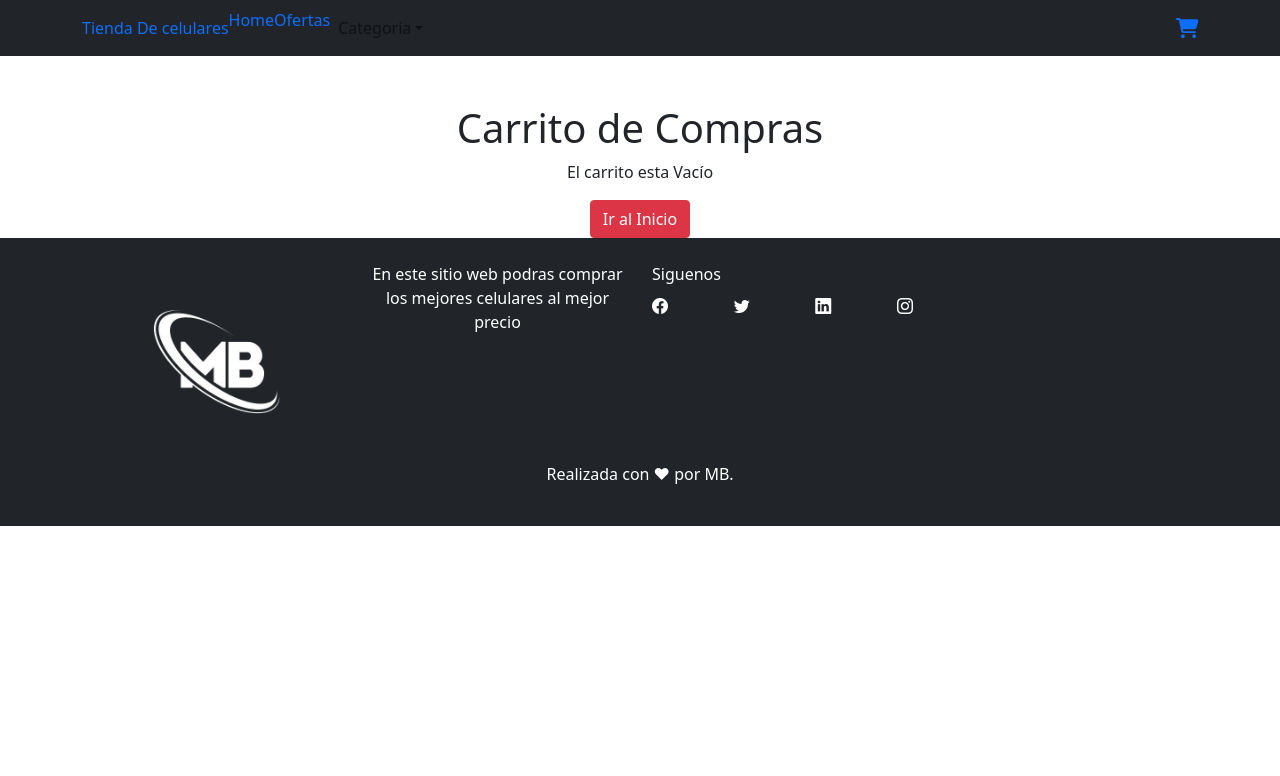
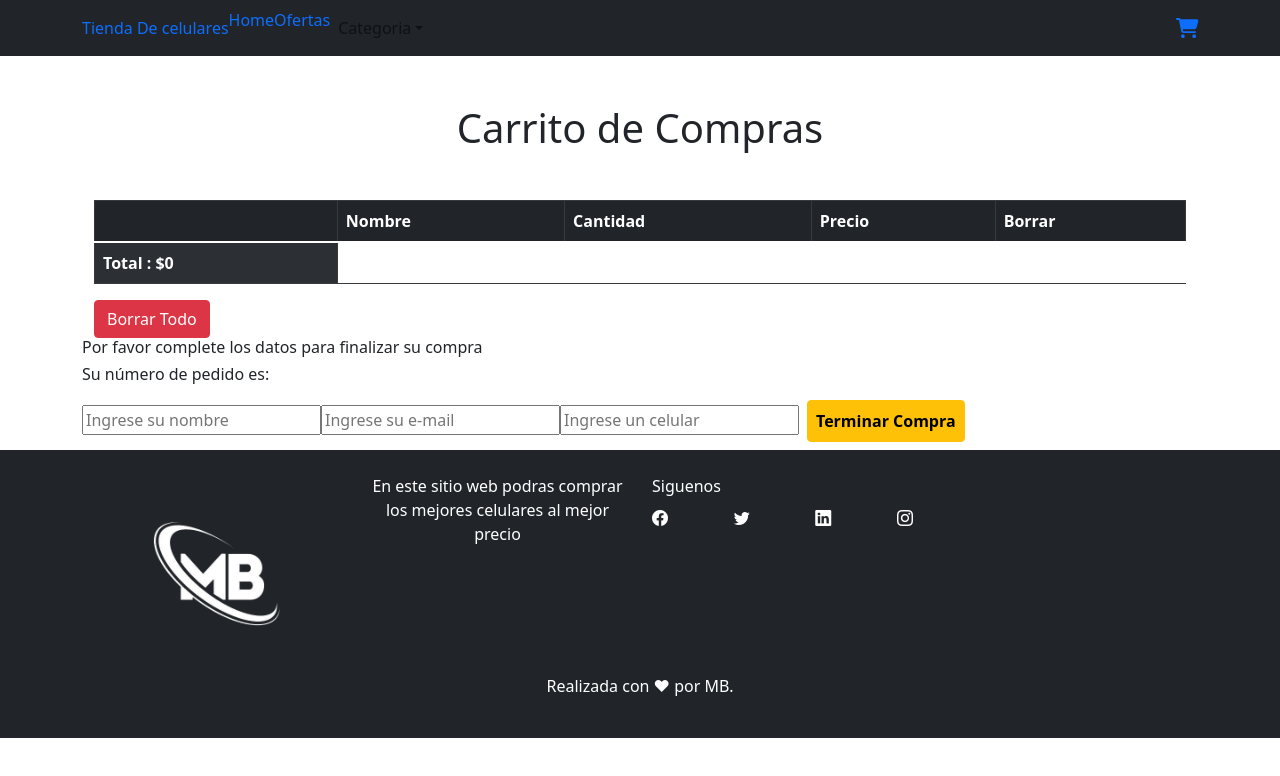
Before and after one commit to matibritez/Tienda, a React (Create React App) app: page /cart in a window 1280 px wide. Shown: the top 776 px of the page. Built offline with nearby package versions, Linux system fonts and the light colour scheme; the HTML template or start-up script is replaced by a standard one.

Commit message:
Item Collection 2

```diff
--- a/src/components/CarTable/CarTable.jsx
+++ b/src/components/CarTable/CarTable.jsx
@@ -10,7 +10,7 @@ const CartTable = ({producto}) => {
                             <td>{producto.producto.nombre}</td>
                             <td>{producto.quantity}</td>
                             <td>${producto.producto.price * producto.quantity}</td>
-                            <td><Button variant="danger" onClick={()=>{removeProduct(producto.id)}}>
+                            <td><Button variant="danger" onClick={()=>{removeProduct(producto.producto.id)}}>
                                 X
                             </Button></td>
                         </tr>
--- a/src/components/Cart/Cart.jsx
+++ b/src/components/Cart/Cart.jsx
@@ -1,37 +1,38 @@
 import {Container, Button} from 'react-bootstrap'
 import { LinkContainer } from 'react-router-bootstrap'
 import { useCartContext } from '../../context/CartContext'
-import CartTableContainer from "../CarTableContainer/CartTableContainer"
-import { addDoc, collection, getFirestore,} from "firebase/firestore"
+import CartTableContainer from '../CarTableContainer/CartTableContainer'
+import { addDoc, collection, getFirestore} from "firebase/firestore"
+import { useState } from "react";
+
 
 const Cart = () => {
-  const {cart,totalPrice}= useCartContext()
-    async function generarOrden(e) {
-      e.preventDefault()
-      let orden = {}
+  const {cart,setCart,totalPrice} = useCartContext()
+  const [name, setName] = useState("");
+  const [mail, setMail] = useState("");
+  const [cel, setCel] = useState("");
 
-      orden.buyer = {nombre: 'matis', email: 'matib-dev@gmail.com', phone: '1154905282'}
-      orden.total = totalPrice()
+  const [idBuyed, setIdBuyed]=useState('')
 
-      orden.productos = cart.map(producto => {
-          const id = producto.id
-          const nombre = producto.nombre
-          const precio = producto.price * producto.cantidad
+  const db = getFirestore()
+  const ordersCollection = collection(db, 'orders');
 
-          return {id, nombre, precio}
-      })
+  function handleClick(){
+      const order = {
+          buyer: {name, mail, cel},
+          items: cart,
+           total: totalPrice()
+      };
 
-      const db = getFirestore()
-      const orderCollection = collection(db, 'orders')
-      addDoc(orderCollection, orden)
-      .then(resp => console.log(resp.id) )
+      addDoc(ordersCollection, order).then(({id}) => {
+        setIdBuyed(id);
+      });
 
-    }
-
+  }
   return (
-    <Container>
+      <Container>
       {
-        cart.length === 0 ?
+        setCart.length === 0 ?
         <div className=" d-flex justify-content-center flex-column align-items-center mt-5">
           <h1 className='text-center'>Carrito de Compras</h1>
           <p className="text-center">El carrito esta Vacío</p>
@@ -42,17 +43,18 @@ const Cart = () => {
            <div className="mt-5">
            <h1 className='text-center'>Carrito de Compras</h1>
            <CartTableContainer/>
+           <div className="checkContainer">
+    <h6 className="titleCheck">Por favor complete los datos para finalizar su compra</h6>
+    <h6 className="orderNumber">Su número de pedido es: {idBuyed}</h6>
+    <input onChange={(e) => setName(e.target.value)} placeholder="Ingrese su nombre" className="inName"></input>
+    <input onChange={(e) => setMail(e.target.value)} placeholder="Ingrese su e-mail" className="inMail"></input>
+    <input onChange={(e) => setCel(e.target.value)} placeholder="Ingrese un celular" className="inCel"></input>
+    <button onClick={() => handleClick()} className='btn btn-warning fw-bold p-2 m-2'>Terminar Compra</button>
+      </div>
+    </div>
+}
+</Container>
 
-           <button  className="btn btn-outline-primary"  onClick={generarOrden} >Terminar Compra</button>
-          </div>
-
-      }
-
-
-      </Container>
-
-
-  )
-}
+)}
 
 export default Cart
--- a/src/components/ItemListenContainer/ItemListenContainer.jsx
+++ b/src/components/ItemListenContainer/ItemListenContainer.jsx
@@ -14,20 +14,14 @@ const ItemListenContainer =() => {
         const db = getFirestore()
         const queryCollection = collection(db,"productos")
 
-        if (categoriaId) {
-            const queryCollectionFilter = query( queryCollection, where( 'categoria', '==', categoriaId ) )
+
+            const queryCollectionFilter = categoriaId ?query( queryCollection, where( 'categoria', '==', categoriaId ) ) : queryCollection
             getDocs(queryCollectionFilter)
             .then( data => setProductos( data.docs.map( producto => ( { id: producto.id, ...producto.data() } )  ) ) )
             .catch(err => console.log(err))
             .finally(() => setLoading(false))
 
-        } else {
 
-            getDocs(queryCollection)
-            .then( data => setProductos( data.docs.map( producto => ( { id: producto.id, ...producto.data() } )  ) ) )
-            .catch(err => console.log(err))
-            .finally(() => setLoading(false))
-        }
 
     }, [categoriaId])
         return(
--- a/src/context/CartContext.jsx
+++ b/src/context/CartContext.jsx
@@ -8,31 +8,36 @@ export const CartContextProvider = ({ children }) => {
 
   const [cart, setCart] = useState([]);
 
-  const addToCart = (producto) => {
-  setCart([
-    ...cart,
-    producto
-  ])
+  const addToCart = (objProduct) => {
 
-}
-console.log(cart)
+    let carritoprevio = [...cart];
+
+
+    if (carritoprevio.some((producto) => producto.producto.id === objProduct.id))
+    {
+      carritoprevio.find((producto) => producto.id === objProduct.id).quantity+= objProduct.quantity;
+      setCart([...carritoprevio]);
+    } else {
+      setCart([...cart, objProduct]);
+    }
+
+  };
 
   const clearList = () => setCart([]);
 
   const totalPrice = () => {
-    return cart.reduce((contador,producto)=>contador + (producto.price * producto.cantidad),0)
-  }
-  const removeProduct = (id) => {
-    setCart(cart.filter((newProduct) => newProduct.id !== id));
-  };
-
+  return cart.reduce((contador,producto)=>contador + (parseInt(producto.producto.price) * parseInt(producto.quantity)),0)
+}
+const removeProduct = (id) => {
+  setCart(cart.filter((newProduct) => newProduct.producto.id !== id));
+};
   const iconCart = () => cart.reduce((acum, valor) => acum + valor.quantity, 0);
 
-
-  return (
+return (
     <CartContext.Provider
       value={{
         cart,
+
         setCart,
         addToCart,
         clearList,
```
